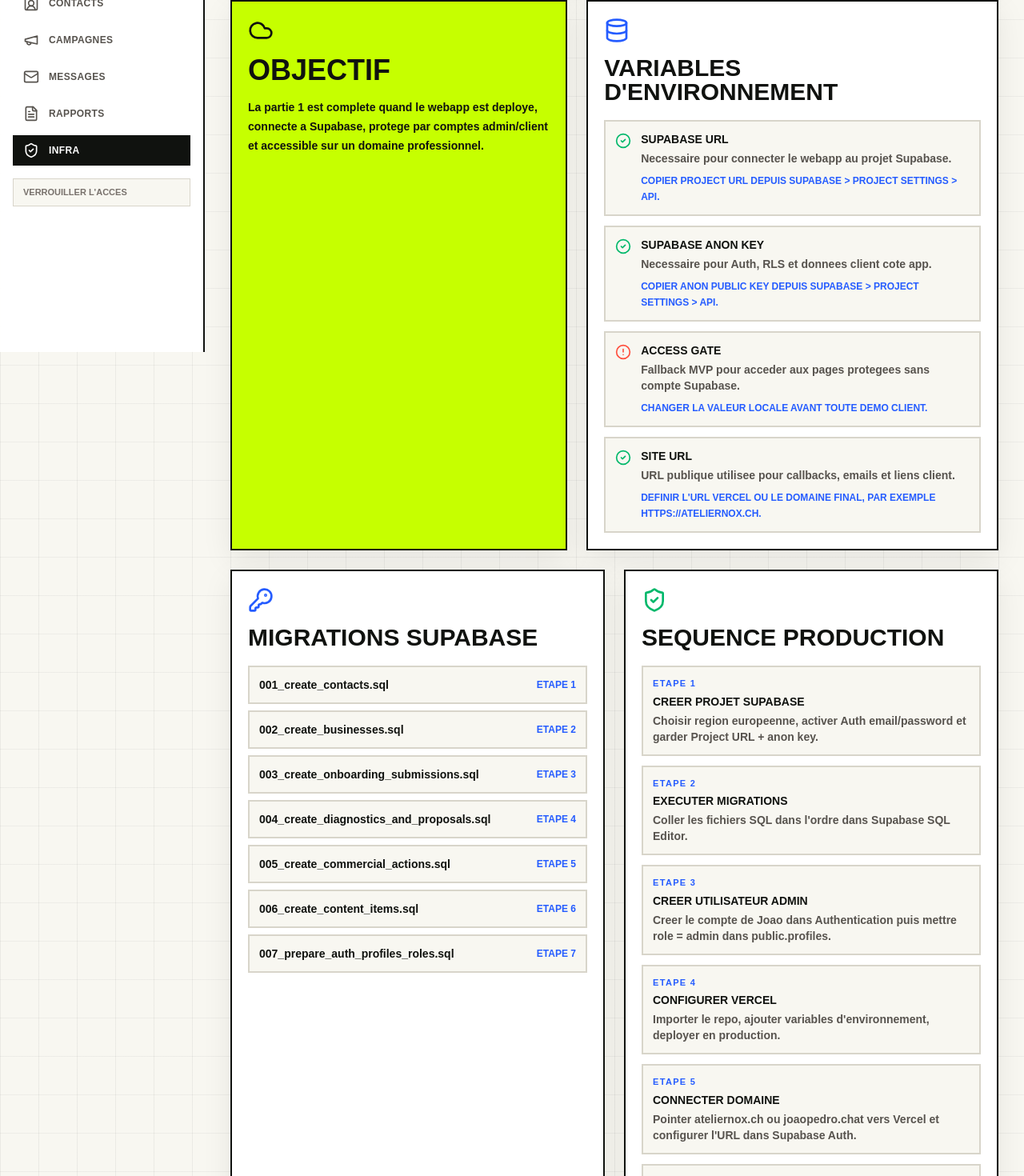
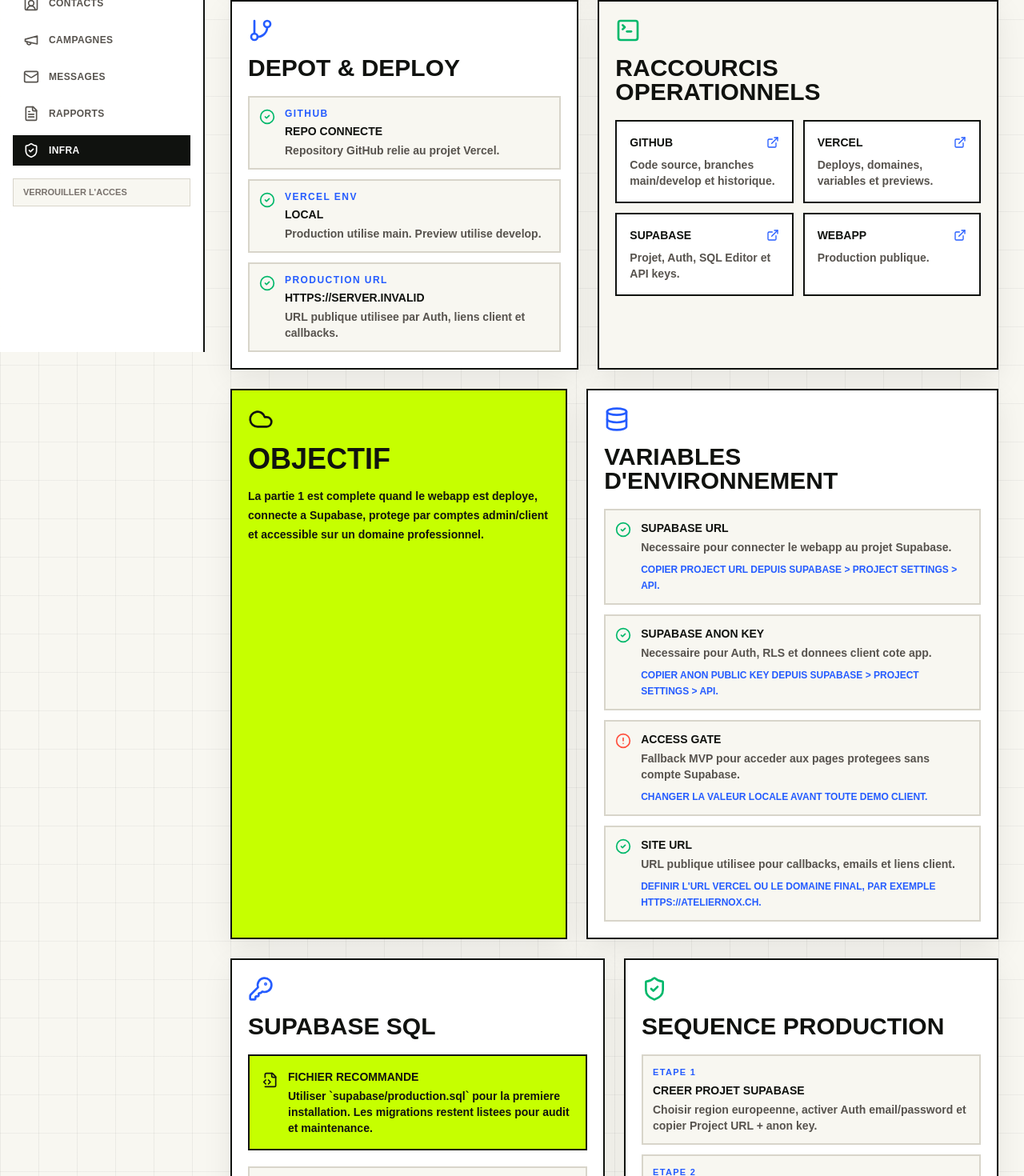
Before and after one commit to inocencio22/atelier-nox-growth-system, a Next.js app: page /infra in a window 1280 px wide. Shown: the part 360-1830 px from the top of the page at 80% size. Built offline with nearby package versions, Linux system fonts and the light colour scheme; no server answers.

Commit message:
Improve production infrastructure cockpit

```diff
--- a/app/infra/page.tsx
+++ b/app/infra/page.tsx
@@ -1,6 +1,17 @@
-import { CheckCircle2, CircleAlert, Cloud, Database, ExternalLink, KeyRound, ShieldCheck } from "lucide-react";
+import {
+  CheckCircle2,
+  CircleAlert,
+  Cloud,
+  Database,
+  ExternalLink,
+  FileCode2,
+  GitBranch,
+  KeyRound,
+  ShieldCheck,
+  TerminalSquare
+} from "lucide-react";
 import { PageHeader } from "@/components/PageHeader";
-import { getInfraCompletion, getInfraStatus } from "@/lib/infra-status";
+import { getDeployStatus, getInfraCompletion, getInfraStatus } from "@/lib/infra-status";
 
 const migrationFiles = [
   "001_create_contacts.sql",
@@ -15,19 +26,19 @@
 const productionSteps = [
   {
     title: "Creer projet Supabase",
-    detail: "Choisir region europeenne, activer Auth email/password et garder Project URL + anon key."
+    detail: "Choisir region europeenne, activer Auth email/password et copier Project URL + anon key."
   },
   {
-    title: "Executer migrations",
-    detail: "Coller les fichiers SQL dans l'ordre dans Supabase SQL Editor."
+    title: "Executer production.sql",
+    detail: "Coller supabase/production.sql dans Supabase SQL Editor pour creer tables, RLS, profiles et roles."
   },
   {
     title: "Creer utilisateur admin",
-    detail: "Creer le compte de Joao dans Authentication puis mettre role = admin dans public.profiles."
+    detail: "Creer le compte de Joao dans Authentication puis executer supabase/admin-bootstrap.sql."
   },
   {
     title: "Configurer Vercel",
-    detail: "Importer le repo, ajouter variables d'environnement, deployer en production."
+    detail: "Ajouter NEXT_PUBLIC_SUPABASE_URL et NEXT_PUBLIC_SUPABASE_ANON_KEY dans Production, Preview et Development."
   },
   {
     title: "Connecter domaine",
@@ -39,9 +50,40 @@
   }
 ];
 
+const quickLinks = [
+  {
+    label: "GitHub",
+    href: "https://github.com/inocencio22/atelier-nox-growth-system",
+    detail: "Code source, branches main/develop et historique."
+  },
+  {
+    label: "Vercel",
+    href: "https://vercel.com/atelier-nox-ch/atelier-nox-growth-system",
+    detail: "Deploys, domaines, variables et previews."
+  },
+  {
+    label: "Supabase",
+    href: "https://supabase.com/dashboard/projects",
+    detail: "Projet, Auth, SQL Editor et API keys."
+  },
+  {
+    label: "Webapp",
+    href: "https://atelier-nox-growth-system.vercel.app",
+    detail: "Production publique."
+  }
+];
+
+const setupCommands = [
+  "npm run supabase:bundle",
+  "git checkout develop",
+  "git push origin develop",
+  "npx vercel --prod"
+];
+
 export default function InfraPage() {
   const status = getInfraStatus();
   const completion = getInfraCompletion();
+  const deployStatus = getDeployStatus();
 
   return (
     <>
@@ -56,6 +98,40 @@
         <Metric label="Supabase" value={status[0].configured && status[1].configured ? "Pret" : "A config"} detail="Auth + data" />
         <Metric label="Vercel" value={process.env.VERCEL ? "Detecte" : "Local"} detail="Hosting Next.js" />
         <Metric label="Production" value={completion.isProductionReady ? "OK" : "En cours"} detail="Avant vente client" />
+      </section>
+
+      <section className="mb-6 grid gap-6 xl:grid-cols-[1fr_1.15fr]">
+        <article className="border-2 border-ink bg-white p-5 shadow-soft">
+          <GitBranch className="h-8 w-8 text-blue" />
+          <h2 className="mt-4 text-3xl font-black uppercase leading-none text-ink">Depot & deploy</h2>
+          <div className="mt-5 grid gap-3">
+            {deployStatus.map((item) => (
+              <DeployRow key={item.label} item={item} />
+            ))}
+          </div>
+        </article>
+
+        <article className="border-2 border-ink bg-paper p-5 shadow-soft">
+          <TerminalSquare className="h-8 w-8 text-green" />
+          <h2 className="mt-4 text-3xl font-black uppercase leading-none text-ink">Raccourcis operationnels</h2>
+          <div className="mt-5 grid gap-3 sm:grid-cols-2">
+            {quickLinks.map((link) => (
+              <a
+                key={link.href}
+                className="group border-2 border-ink bg-white p-4 transition hover:bg-acid"
+                href={link.href}
+                rel="noreferrer"
+                target="_blank"
+              >
+                <span className="flex items-center justify-between gap-3 text-sm font-black uppercase text-ink">
+                  {link.label}
+                  <ExternalLink className="h-4 w-4 text-blue transition group-hover:text-ink" />
+                </span>
+                <span className="mt-2 block text-sm font-semibold leading-5 text-stone-600">{link.detail}</span>
+              </a>
+            ))}
+          </div>
+        </article>
       </section>
 
       <section className="mb-6 grid gap-6 xl:grid-cols-[0.9fr_1.1fr]">
@@ -82,7 +158,19 @@
       <section className="mb-6 grid gap-6 xl:grid-cols-2">
         <article className="border-2 border-ink bg-white p-5 shadow-soft">
           <KeyRound className="h-8 w-8 text-blue" />
-          <h2 className="mt-4 text-3xl font-black uppercase leading-none text-ink">Migrations Supabase</h2>
+          <h2 className="mt-4 text-3xl font-black uppercase leading-none text-ink">Supabase SQL</h2>
+          <div className="mt-5 border-2 border-ink bg-acid p-4">
+            <div className="flex items-start gap-3">
+              <FileCode2 className="mt-1 h-5 w-5 shrink-0 text-ink" />
+              <div>
+                <p className="text-sm font-black uppercase leading-5 text-ink">Fichier recommande</p>
+                <p className="mt-1 text-sm font-semibold leading-5 text-ink">
+                  Utiliser `supabase/production.sql` pour la premiere installation. Les migrations restent listees pour
+                  audit et maintenance.
+                </p>
+              </div>
+            </div>
+          </div>
           <div className="mt-5 grid gap-2">
             {migrationFiles.map((file, index) => (
               <div key={file} className="flex items-center justify-between gap-3 border-2 border-line bg-paper p-3">
@@ -108,6 +196,18 @@
         </article>
       </section>
 
+      <section className="mb-6 border-2 border-ink bg-white p-5 shadow-soft">
+        <TerminalSquare className="h-8 w-8 text-blue" />
+        <h2 className="mt-4 text-3xl font-black uppercase leading-none text-ink">Commandes utiles</h2>
+        <div className="mt-5 grid gap-3 md:grid-cols-2">
+          {setupCommands.map((command) => (
+            <code key={command} className="block border-2 border-line bg-ink p-3 text-sm font-bold text-white">
+              {command}
+            </code>
+          ))}
+        </div>
+      </section>
+
       <section className="border-2 border-ink bg-white p-5 shadow-soft">
         <div className="flex flex-wrap items-center justify-between gap-4">
           <div>
@@ -126,6 +226,23 @@
         </div>
       </section>
     </>
+  );
+}
+
+function DeployRow({ item }: { item: ReturnType<typeof getDeployStatus>[number] }) {
+  return (
+    <div className="flex items-start gap-3 border-2 border-line bg-paper p-3">
+      {item.configured ? (
+        <CheckCircle2 className="mt-0.5 h-5 w-5 shrink-0 text-green" />
+      ) : (
+        <CircleAlert className="mt-0.5 h-5 w-5 shrink-0 text-coral" />
+      )}
+      <div>
+        <p className="text-xs font-black uppercase tracking-[0.12em] text-blue">{item.label}</p>
+        <p className="mt-1 break-words text-sm font-black uppercase leading-5 text-ink">{item.value}</p>
+        <p className="mt-1 text-sm font-semibold leading-5 text-stone-600">{item.detail}</p>
+      </div>
+    </div>
   );
 }
 
--- a/lib/infra-status.ts
+++ b/lib/infra-status.ts
@@ -3,6 +3,13 @@
   configured: boolean;
   detail: string;
   nextStep: string;
+};
+
+export type DeployStatus = {
+  label: string;
+  value: string;
+  configured: boolean;
+  detail: string;
 };
 
 function hasValue(value: string | undefined) {
@@ -49,3 +56,31 @@
     isProductionReady: ready === items.length
   };
 }
+
+export function getDeployStatus(): DeployStatus[] {
+  const repoOwner = process.env.VERCEL_GIT_REPO_OWNER;
+  const repoSlug = process.env.VERCEL_GIT_REPO_SLUG;
+  const gitProvider = process.env.VERCEL_GIT_PROVIDER;
+  const vercelEnv = process.env.VERCEL_ENV;
+
+  return [
+    {
+      label: "GitHub",
+      value: repoOwner && repoSlug ? `${repoOwner}/${repoSlug}` : "Repo connecte",
+      configured: Boolean(repoOwner && repoSlug) || process.env.NODE_ENV === "development",
+      detail: gitProvider ? `Provider: ${gitProvider}` : "Repository GitHub relie au projet Vercel."
+    },
+    {
+      label: "Vercel env",
+      value: vercelEnv ?? "local",
+      configured: Boolean(vercelEnv) || process.env.NODE_ENV === "development",
+      detail: "Production utilise main. Preview utilise develop."
+    },
+    {
+      label: "Production URL",
+      value: process.env.NEXT_PUBLIC_SITE_URL ?? "A config",
+      configured: hasValue(process.env.NEXT_PUBLIC_SITE_URL),
+      detail: "URL publique utilisee par Auth, liens client et callbacks."
+    }
+  ];
+}
```
